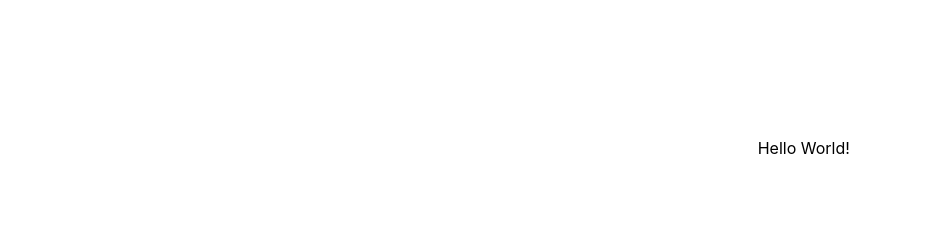
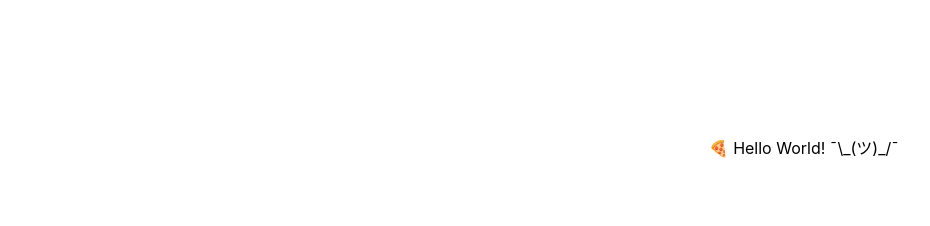
Before and after one commit to Rrroman/knowledge-base, a React (Vite) app: page / in a window 1280 px wide. Shown: the top 226 px of the page, without its empty margins (0-930 px from the left). Built offline with nearby package versions, Linux system fonts and the light colour scheme.

Commit message:
Add emoji

```diff
--- a/src/components/Layout/Root/Root.tsx
+++ b/src/components/Layout/Root/Root.tsx
@@ -6,7 +6,7 @@ export function Root() {
     <div className='flex h-screen p-6 text-base dark:bg-slate-800 dark:text-slate-300'>
       <Sidebar />
       <main className='grow pt-24'>
-        <h1 className='mb-24 text-center'>Hello World!</h1>
+        <h1 className='mb-24 text-center'>🍕 Hello World! ¯\_(ツ)_/¯</h1>
         <div className='flex w-full flex-col items-center'>
           {/* <div className='flex items-center justify-center'> */}
           <Outlet />
```
